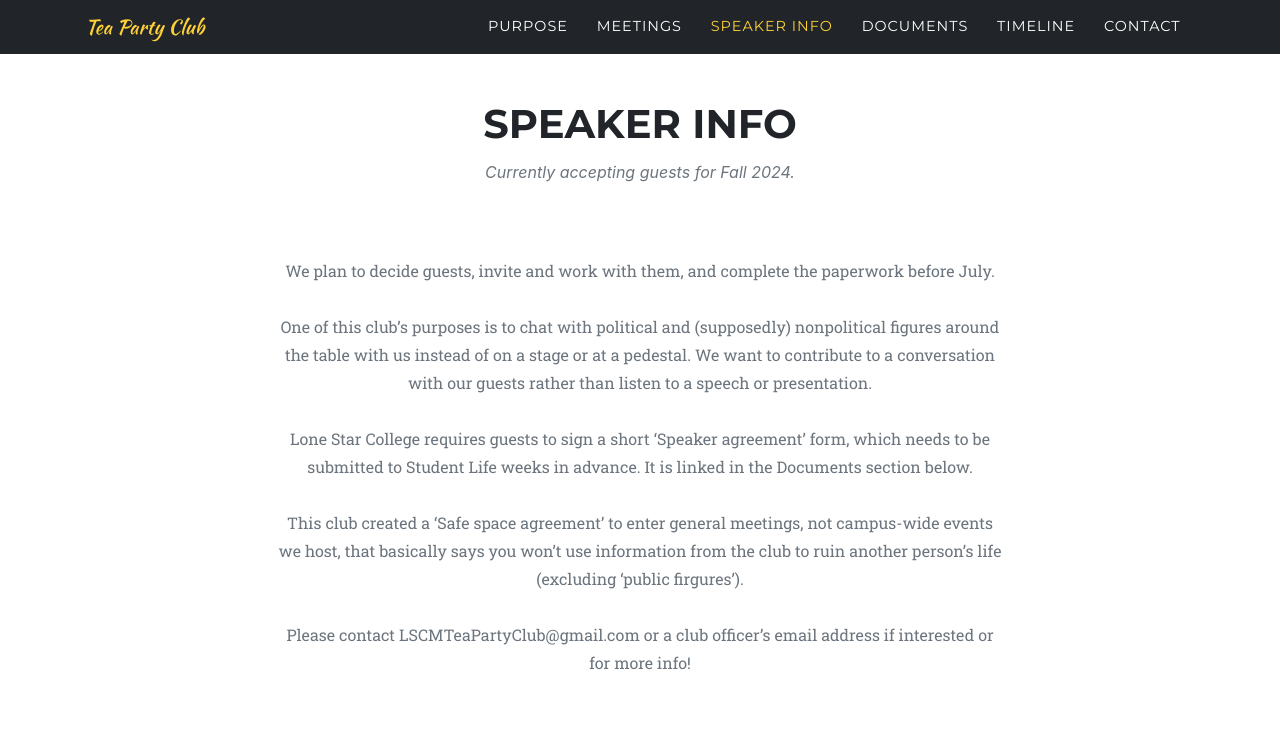
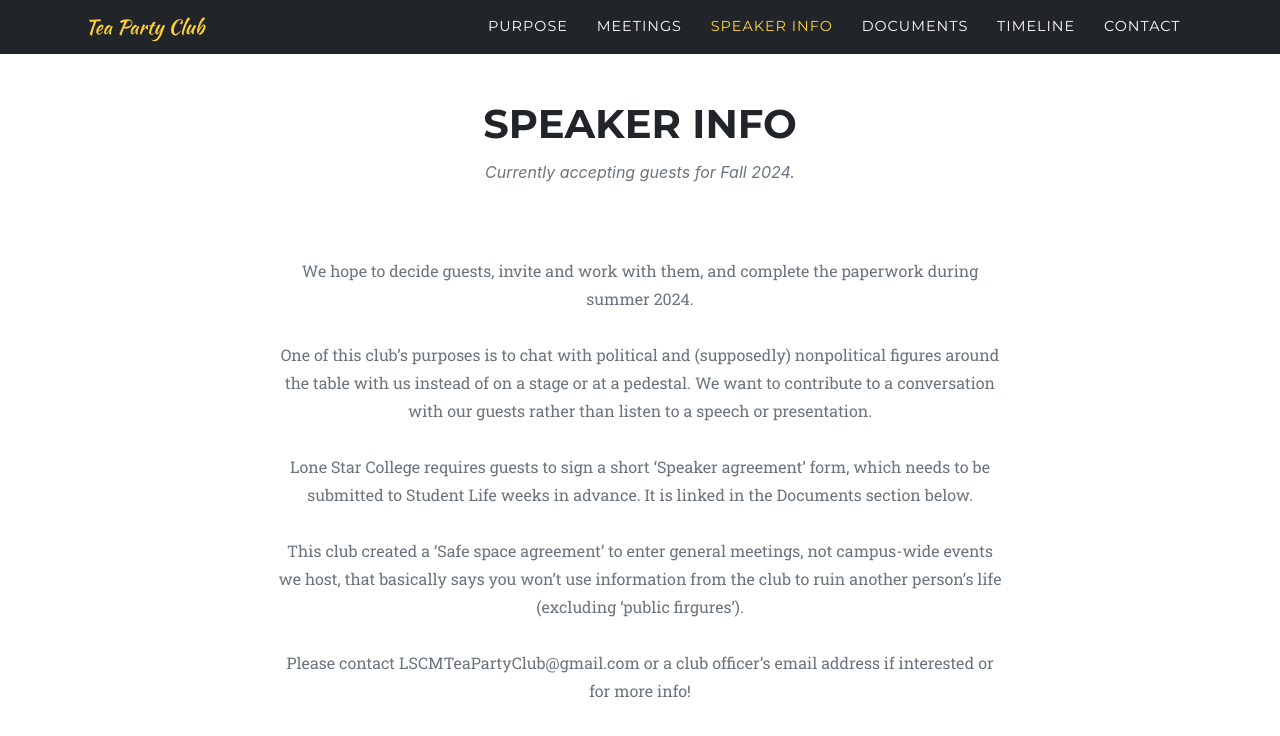
Before and after one commit to LSCMTeaPartyClub/LSCMTeaPartyClub.github.io, a Jekyll site: the page built from index.md, in a window 1280 px wide and 900 px high, scrolled down 2283 px. Shown: the top 736 px of the window. Built offline with Jekyll 4.4.1, drawn with Linux system fonts in a browser that asks for light colours; some web fonts are replaced.

Commit message:
Update sitetext.yml
Update “plan” to “hope” and “before july” to “during summer 2024”

```diff
--- a/_data/sitetext.yml
+++ b/_data/sitetext.yml
@@ -45,7 +45,7 @@ en: &DEFAULT_EN
     title: "Speaker Info"
     section: team
     text: "Currently accepting guests for Fall 2024."
-    subtext: We plan to decide guests, invite and work with them, and complete the paperwork before July. <br> <br> One of this club's purposes is to chat with political and (supposedly) nonpolitical figures around the table with us instead of on a stage or at a pedestal. We want to contribute to a conversation with our guests rather than listen to a speech or presentation. <br> <br> Lone Star College requires guests to sign a short 'Speaker agreement' form, which needs to be submitted to Student Life weeks in advance. It is linked in the Documents section below. <br> <br> This club created a 'Safe space agreement' to enter general meetings, not campus-wide events we host, that basically says you won't use information from the club to ruin another person's life (excluding 'public firgures'). <br> <br> Please contact LSCMTeaPartyClub@gmail.com or a club officer's email address if interested or for more info!
+    subtext: We hope to decide guests, invite and work with them, and complete the paperwork during summer 2024. <br> <br> One of this club's purposes is to chat with political and (supposedly) nonpolitical figures around the table with us instead of on a stage or at a pedestal. We want to contribute to a conversation with our guests rather than listen to a speech or presentation. <br> <br> Lone Star College requires guests to sign a short 'Speaker agreement' form, which needs to be submitted to Student Life weeks in advance. It is linked in the Documents section below. <br> <br> This club created a 'Safe space agreement' to enter general meetings, not campus-wide events we host, that basically says you won't use information from the club to ruin another person's life (excluding 'public firgures'). <br> <br> Please contact LSCMTeaPartyClub@gmail.com or a club officer's email address if interested or for more info!
 
 # Documents
   portfolio:
```
